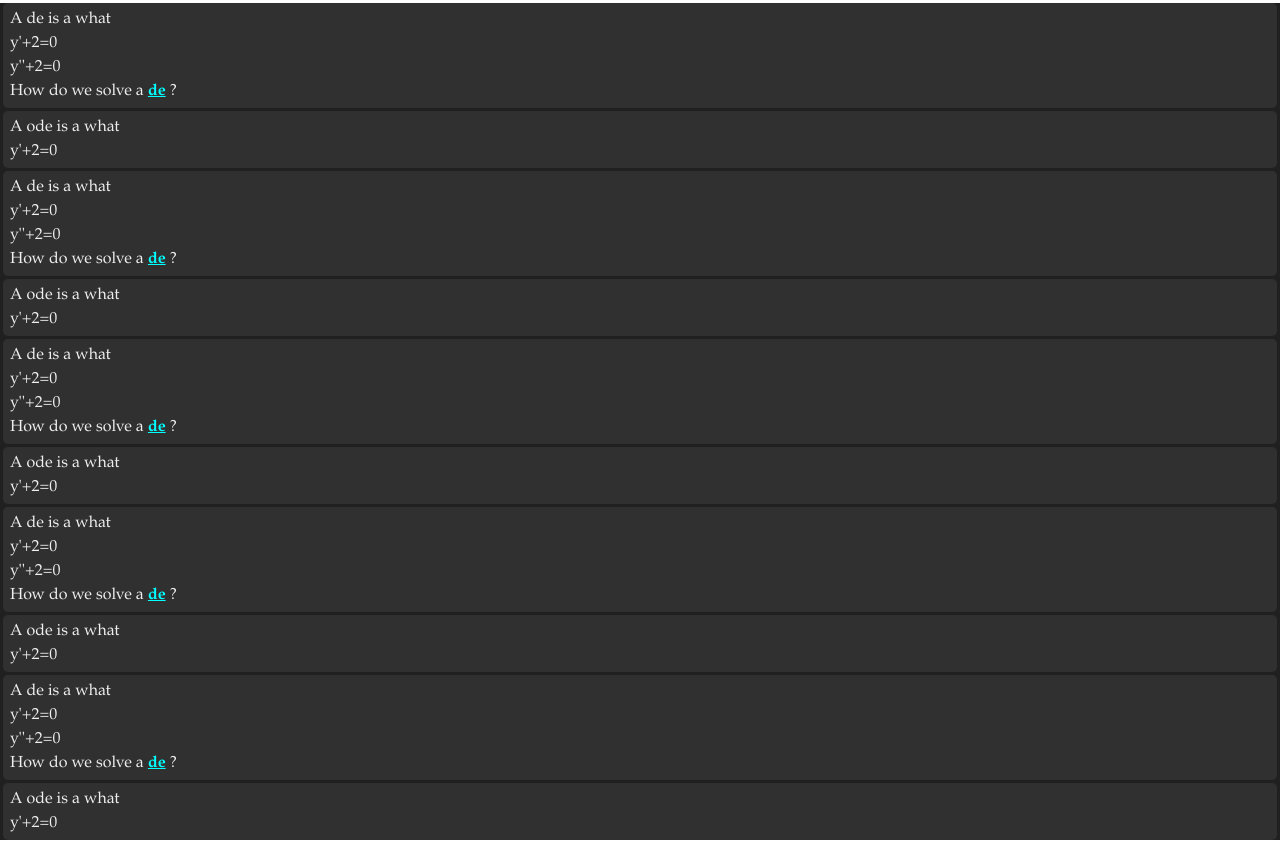
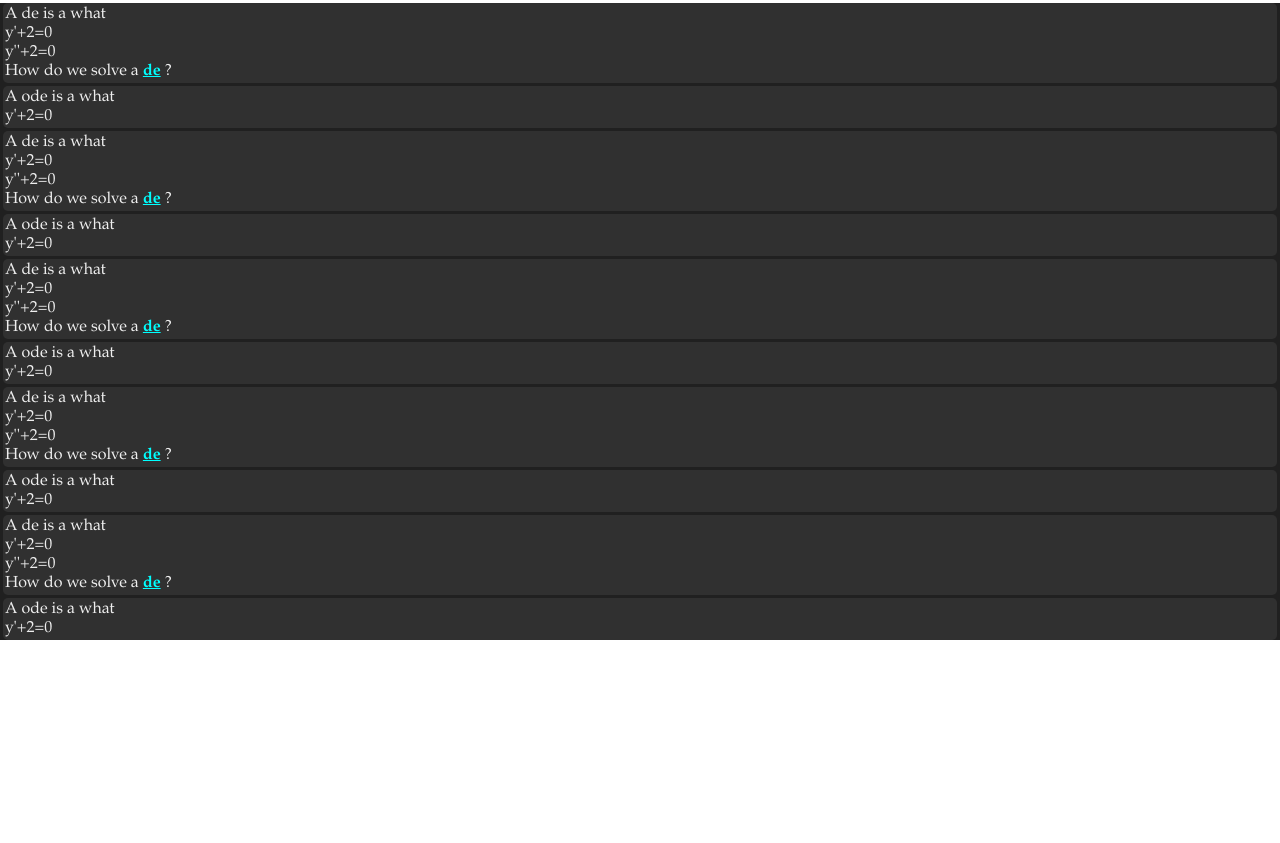
Before and after one commit to kevinmkchin/context, a React (Create React App) app: page / in a window 1280 px wide. After the commit the page ends 800 px from the top, so only its background shows below. Built offline with nearby package versions, Linux system fonts and the light colour scheme.

Commit message:
gotta git git

```diff
--- a/src/Components/Components.css
+++ b/src/Components/Components.css
@@ -21,7 +21,7 @@ div {
 }
 
 .definition, .example, .body {
-    margin: 5px;
+    margin: 5 px;
 }
 
 .tooltip {
```
